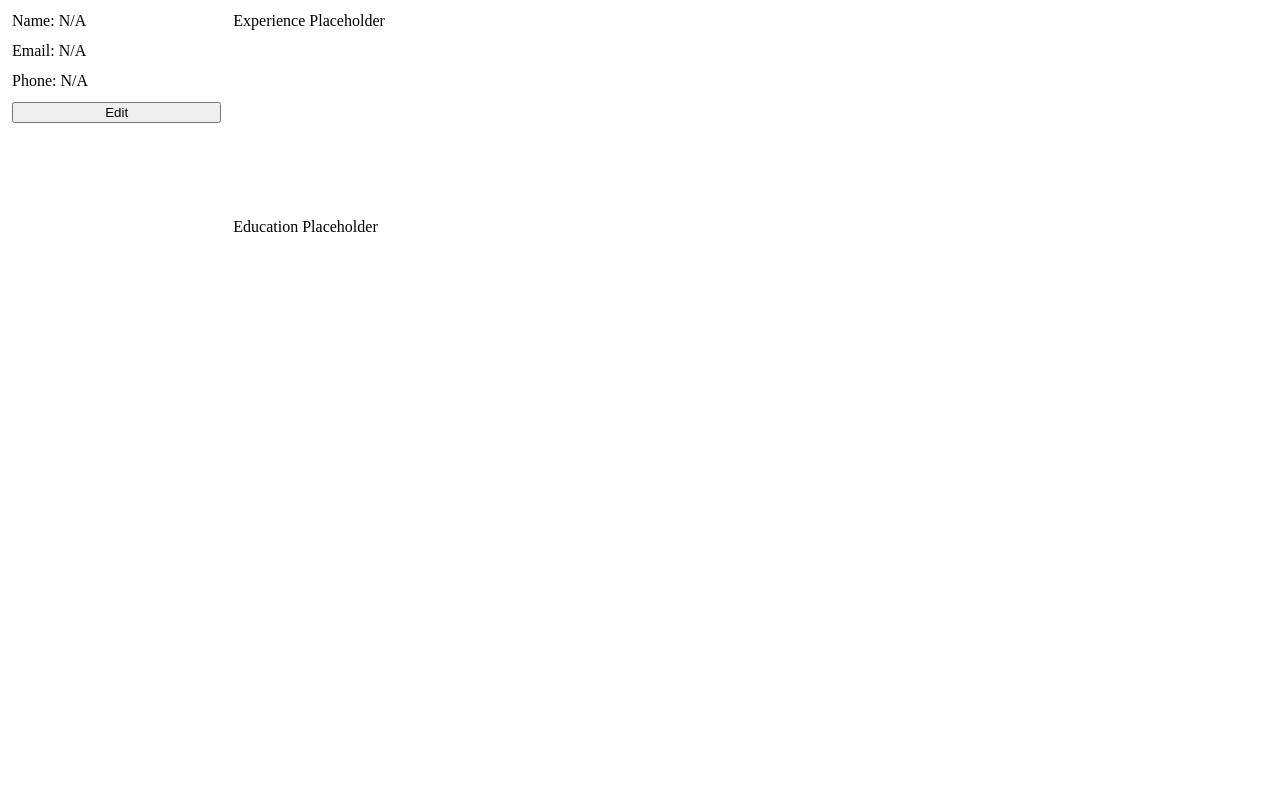
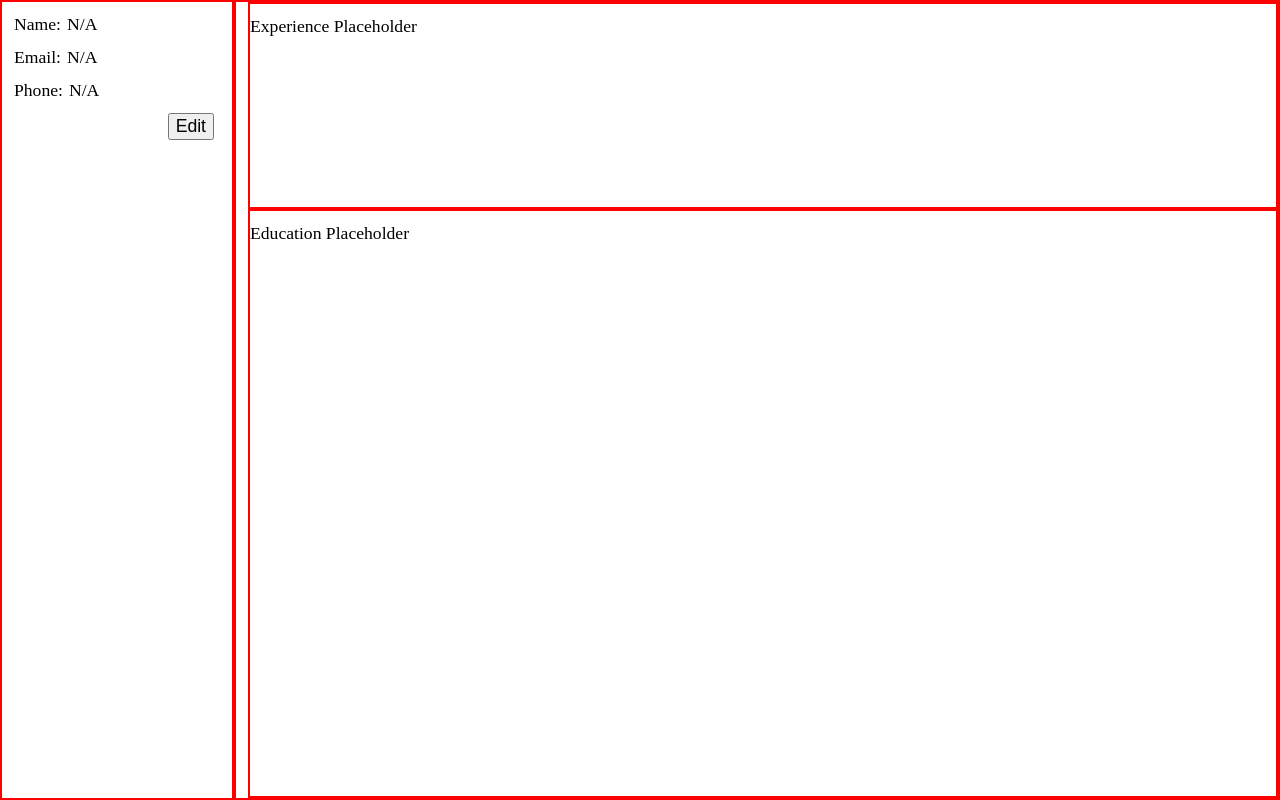
Before and after one commit to JoaoMateus98/CV-App, a React (Create React App) app: page / in a window 1280 px wide. Built offline with nearby package versions, Linux system fonts and the light colour scheme.

Commit message:
created borders. picked app theme

```diff
--- a/src/components/GI_Components/GI_Display.js
+++ b/src/components/GI_Components/GI_Display.js
@@ -1,5 +1,5 @@
 import React from "react";
-import DisplayItem from "../helperComponents/DisplayItem";
+import GIDisplayItem from "./GI_HelperComponents/GI_DisplayItem";
 import EditButton from "../helperComponents/EditButton";
 
 class GIDisplay extends React.Component {
@@ -7,9 +7,9 @@ class GIDisplay extends React.Component {
     const { context, name, email, phone, handleEditMode } = this.props;
     return (
       <div className="GI_Display-main-container">
-        <DisplayItem category={"Name"} value={name} />
-        <DisplayItem category={"Email"} value={email} />
-        <DisplayItem category={"Phone"} value={phone} />
+        <GIDisplayItem category={"Name"} value={name} />
+        <GIDisplayItem category={"Email"} value={email} />
+        <GIDisplayItem category={"Phone"} value={phone} />
         <EditButton context={context} handleEditMode={handleEditMode} />
       </div>
     );
--- /dev/null
+++ b/src/components/GI_Components/GI_HelperComponents/GI_DisplayItem.js
@@ -0,0 +1,16 @@
+import React from "react";
+
+class GIDisplayItem extends React.Component {
+  render() {
+    const { category, value } = this.props;
+
+    return (
+      <div className="GI-Display-container">
+        <p>{category}:</p>
+        <p>{value}</p>
+      </div>
+    );
+  }
+}
+
+export default GIDisplayItem;
--- a/src/components/helperComponents/DisplayItem.js
+++ /dev/null
@@ -1,15 +0,0 @@
-import React from "react";
-
-class DisplayItem extends React.Component {
-  render() {
-    const { category, value } = this.props;
-
-    return (
-      <p>
-        {category}: {value}
-      </p>
-    );
-  }
-}
-
-export default DisplayItem;
--- a/src/components/styles/app.css
+++ b/src/components/styles/app.css
@@ -1,18 +1,39 @@
+:root {
+  --test-border: 2px solid red;
+  /* color theme */
+  --nice-blue: #05486b;
+  --nice-dark-green: #379683;
+  --nice-green: #5cdb95;
+  --nice-light-green: #8ee4af;
+  --nice-cream: #edf5e1;
+}
 #main-app-container {
   display: flex;
   min-height: 100%;
 }
 #left-app-container {
   flex: 1;
-  padding: 12px 0 0 12px;
+  padding: 12px 12px 0 12px;
+  border: var(--test-border);
 }
 #right-app-container {
   flex: 5;
   padding-left: 12px;
   display: flex;
   flex-direction: column;
+  border: var(--test-border);
 }
 .edit-button {
+  align-self: flex-end;
+  width: fit-content;
+  margin-right: 6px;
 }
 .submit-button {
+  align-self: flex-end;
+  width: fit-content;
+  margin-right: 6px;
+  background-color: rgb(8, 28, 125);
+  border-radius: 8px;
+  text-transform: uppercase;
+  color: #fff;
 }
--- a/src/components/styles/education.css
+++ b/src/components/styles/education.css
@@ -1,4 +1,5 @@
 #education-main-container {
   flex: 3;
   padding-top: 12px;
+  border: var(--test-border);
 }
--- a/src/components/styles/experience.css
+++ b/src/components/styles/experience.css
@@ -1,4 +1,5 @@
 #experience-main-container {
   flex: 1;
   padding-top: 12px;
+  border: var(--test-border);
 }
--- a/src/components/styles/generalInformation.css
+++ b/src/components/styles/generalInformation.css
@@ -6,6 +6,18 @@
 .GI_Display-main-container > * {
   margin-bottom: 12px;
 }
+.GI-Edit-input-container {
+  display: flex;
+  justify-content: space-between;
+}
+.GI-Display-container {
+  display: flex;
+}
+.GI-Display-container > *,
+.GI-Edit-input-container > * {
+  margin-right: 6px;
+}
+
 p {
   margin: 0;
 }
--- a/src/components/styles/index.css
+++ b/src/components/styles/index.css
@@ -1,5 +1,6 @@
 * {
   box-sizing: border-box;
+  font-size: 1.05rem;
 }
 html,
 body,
```
Also changed, not shown: inspiration/website-colors.jpg (added).
